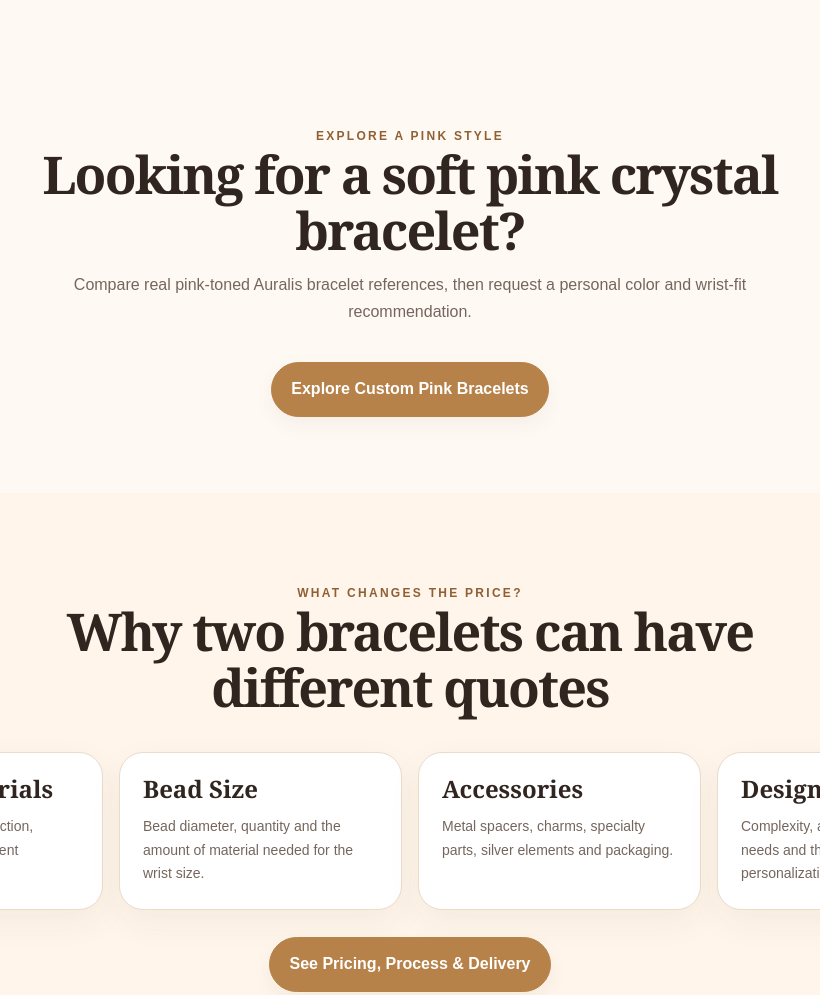
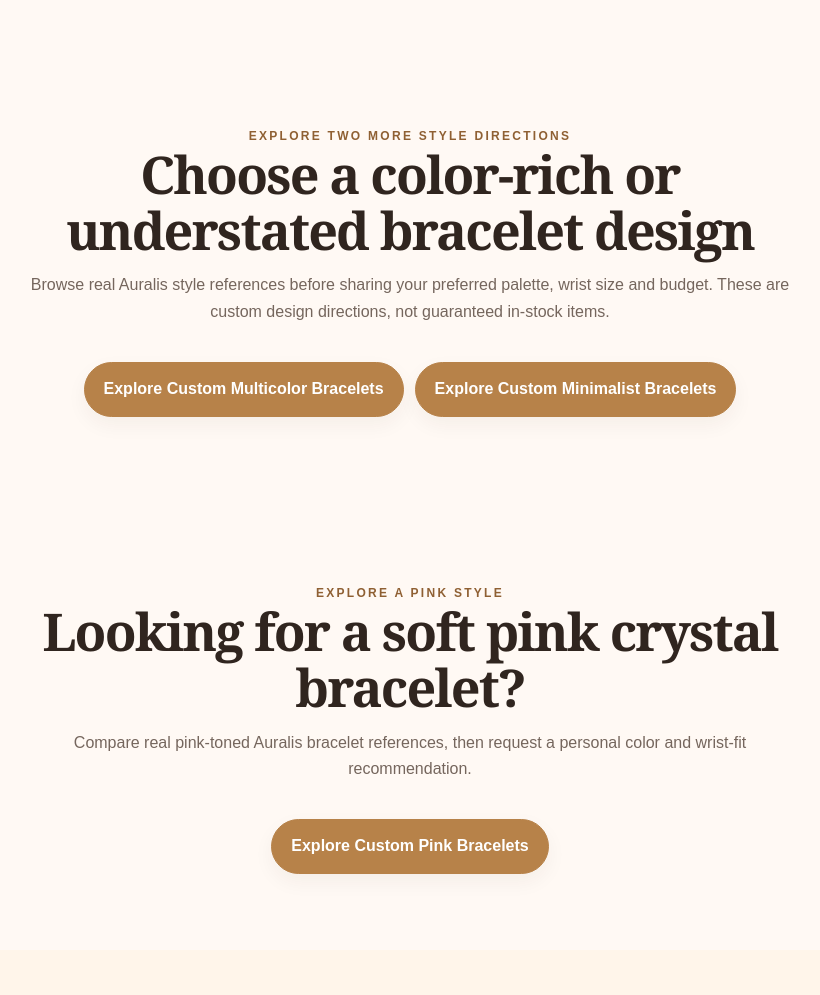
Before and after one commit to Angelia35/little-gem-story, a plain HTML site: page public/custom-bracelets.html in a window 1280 px wide. Shown: the part 4540-5535 px from the top of the page, without its empty margins (230-1050 px from the left). Drawn offline with Linux system fonts and the light colour scheme.

Commit message:
SEO: include two custom bracelet style pages in sitemap and hub (#5)
* seo: add multicolor and minimalist style pages to sitemap

* seo: link multicolor and minimalist styles from custom bracelets hub

```diff
--- a/public/custom-bracelets.html
+++ b/public/custom-bracelets.html
@@ -35,6 +35,20 @@
 <section class="section">
   <div class="container">
     <div class="section-head">
+      <p class="eyebrow">Explore Two More Style Directions</p>
+      <h2>Choose a color-rich or understated bracelet design</h2>
+      <p>Browse real Auralis style references before sharing your preferred palette, wrist size and budget. These are custom design directions, not guaranteed in-stock items.</p>
+    </div>
+    <div class="actions" style="justify-content:center;flex-wrap:wrap">
+      <a class="btn gold" href="/custom-multicolor-crystal-bracelet">Explore Custom Multicolor Bracelets</a>
+      <a class="btn gold" href="/custom-minimalist-crystal-bracelet">Explore Custom Minimalist Bracelets</a>
+    </div>
+  </div>
+</section>
+
+<section class="section">
+  <div class="container">
+    <div class="section-head">
       <p class="eyebrow">Explore a Pink Style</p>
       <h2>Looking for a soft pink crystal bracelet?</h2>
       <p>Compare real pink-toned Auralis bracelet references, then request a personal color and wrist-fit recommendation.</p>
--- a/public/sitemap.xml
+++ b/public/sitemap.xml
@@ -44,4 +44,6 @@
 
 <url><loc>https://auralisgems.com/custom-pink-crystal-bracelet</loc><lastmod>2026-11-12</lastmod><priority>0.8</priority></url>
 
+<url><loc>https://auralisgems.com/custom-multicolor-crystal-bracelet</loc><lastmod>2026-11-12</lastmod><priority>0.8</priority></url>
+<url><loc>https://auralisgems.com/custom-minimalist-crystal-bracelet</loc><lastmod>2026-11-19</lastmod><priority>0.8</priority></url>
 </urlset>
```
